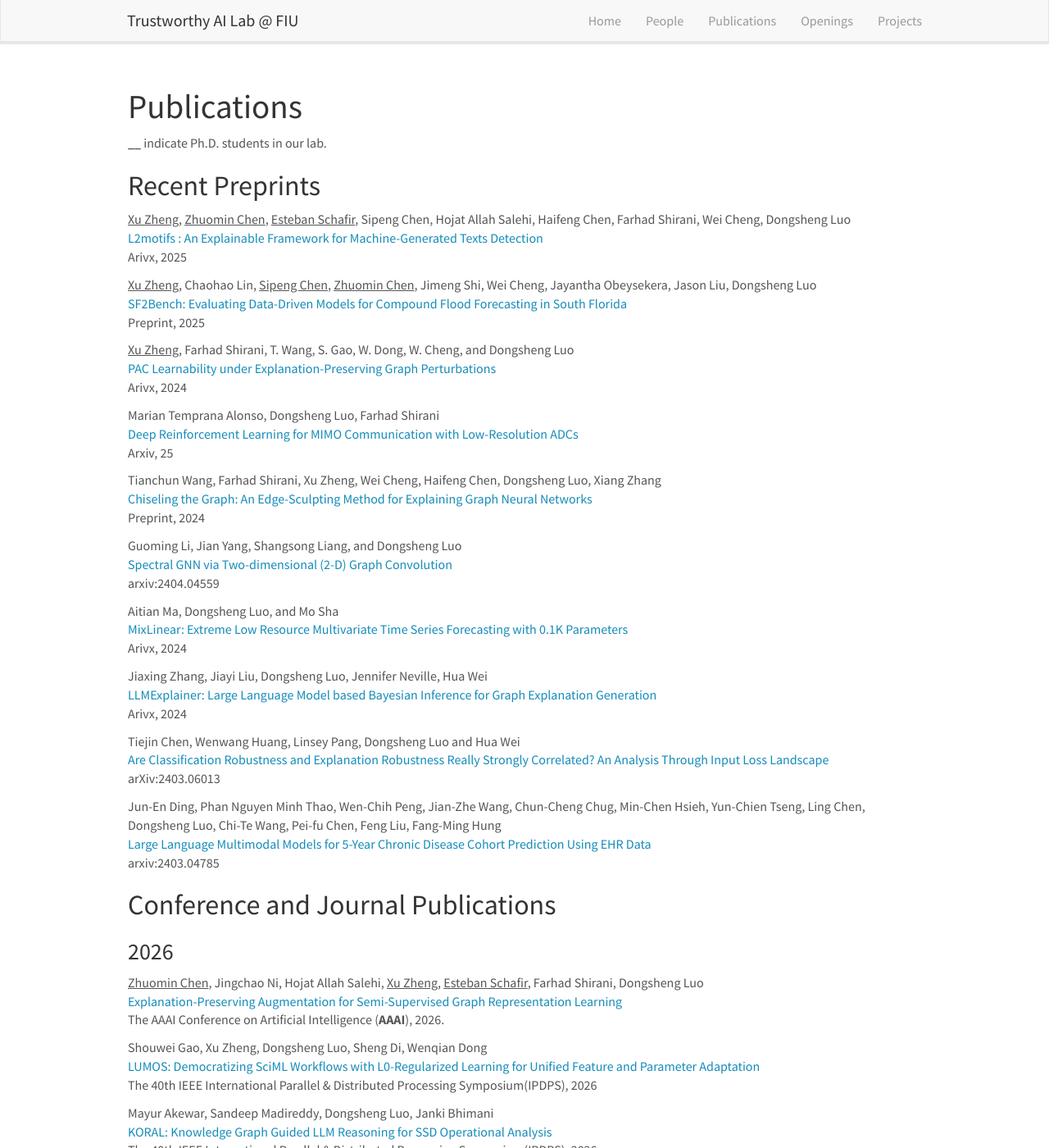
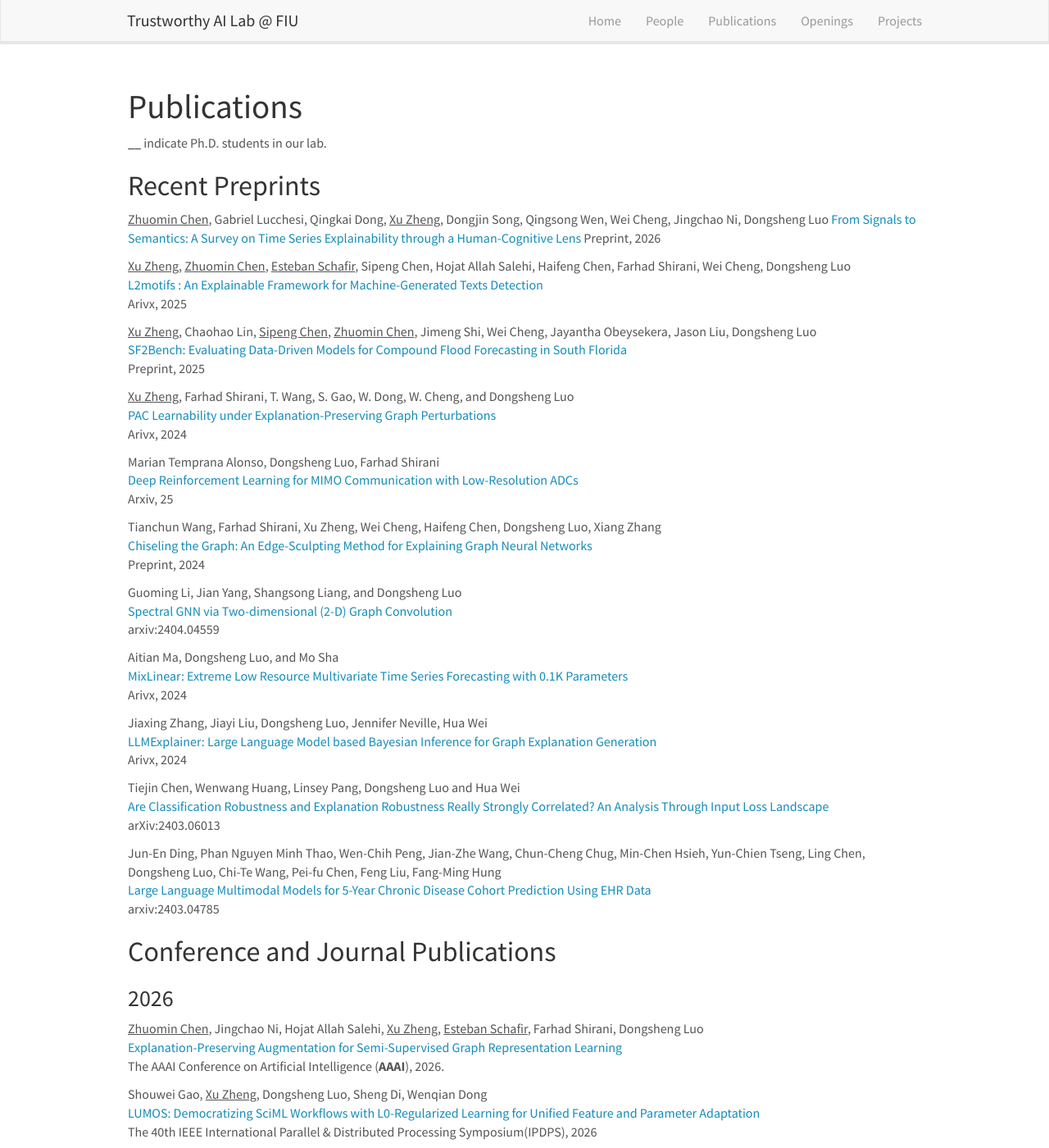
Before and after one commit to trustai4s-lab/trustai4s-lab.github.io, a Jekyll site: the page built from _pages/publications.md, in a window 1280 px wide and 1400 px high. Shown: the whole window at 82% size. Built offline with Jekyll 4.4.1, drawn with Linux system fonts in a browser that asks for light colours; nearby versions of some CDN libraries.

Commit message:
Update publications.md

```diff
--- a/_pages/publications.md
+++ b/_pages/publications.md
@@ -12,6 +12,11 @@ permalink: /publications/
 <p>______ indicate Ph.D. students in our lab.</p>
 
 ## Recent Preprints
+
+<u>Zhuomin Chen</u>, Gabriel Lucchesi, Qingkai Dong, <u>Xu Zheng</u>, Dongjin Song, Qingsong Wen, Wei Cheng, Jingchao Ni, Dongsheng Luo
+[From Signals to Semantics: A Survey on Time Series Explainability through a Human-Cognitive Lens](https://www.techrxiv.org/users/1011574/articles/1371688-from-signals-to-semantics-a-survey-on-time-series-explainability-through-a-human-cognitive-lens)
+Preprint, 2026
+
 
 <u>Xu Zheng</u>, <u>Zhuomin Chen</u>, <u>Esteban Schafir</u>, Sipeng Chen, Hojat Allah Salehi, Haifeng Chen, Farhad Shirani, Wei Cheng, Dongsheng Luo\
 [L2motifs : An Explainable Framework for Machine-Generated Texts Detection](https://arxiv.org/abs/2505.12507)\
@@ -61,7 +66,7 @@ arxiv:2403.04785
 [Explanation-Preserving Augmentation for Semi-Supervised Graph Representation Learning](https://arxiv.org/abs/2410.12657)\
 The AAAI Conference on Artificial Intelligence (**AAAI**), 2026.
 
-Shouwei Gao, Xu Zheng, Dongsheng Luo, Sheng Di, Wenqian Dong\
+Shouwei Gao, <u>Xu Zheng</u>, Dongsheng Luo, Sheng Di, Wenqian Dong\
 [LUMOS: Democratizing SciML Workflows with L0-Regularized Learning for Unified Feature and Parameter Adaptation]()\
 The 40th IEEE International Parallel & Distributed Processing Symposium(IPDPS), 2026
 
```
